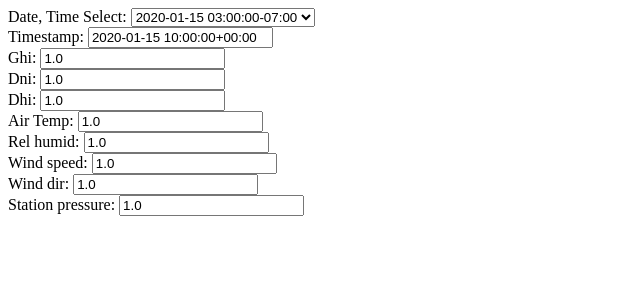
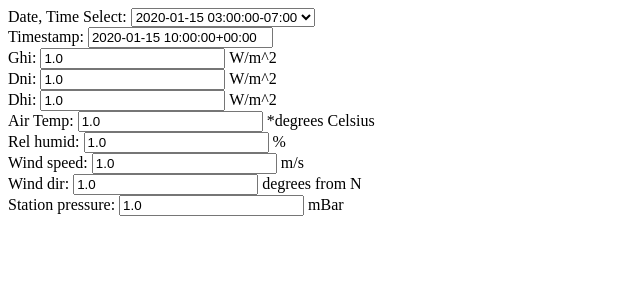
Before and after one commit to cyb-phys-capstone/project, a Django app: page /NREL/ in a window 1280 px wide. Shown: the top 300 px of the page, without its empty margins (0-640 px from the left). Run offline with Django 3.2, Linux system fonts and the light colour scheme; tables that the repository leaves empty hold one stand-in row (values such as "Sample post"); parts of the project's set-up code (start-up, migrations or seed data) failed here and were passed over; some libraries are stand-ins or nearby versions.

Commit message:
Added units, shortcut way

```diff
--- a/CYB_PHYS_CAPSTONE/home/templates/client/NREL.html
+++ b/CYB_PHYS_CAPSTONE/home/templates/client/NREL.html
@@ -22,41 +22,49 @@
         <div>
             {{form.ghi.label_tag}}
             {{form.ghi}}
+            W/m^2
         </div>
 
         <div>
             {{form.dni.label_tag}}
             {{form.dni}}
+            W/m^2
         </div>
 
         <div>
             {{form.dhi.label_tag}}
             {{form.dhi}}
+            W/m^2
         </div>
 
         <div>
             {{form.air_temp.label_tag}}
             {{form.air_temp}}
+            *degrees Celsius
         </div>
 
         <div>
             {{form.rel_humid.label_tag}}
             {{form.rel_humid}}
+            %
         </div>
 
         <div>
             {{form.wind_speed.label_tag}}
             {{form.wind_speed}}
+            m/s
         </div>
 
         <div>
             {{form.wind_dir.label_tag}}
             {{form.wind_dir}}
+            degrees from N
         </div>
 
         <div>
             {{form.station_pressure.label_tag}}
             {{form.station_pressure}}
+            mBar
         </div>
     </div>
 
```
